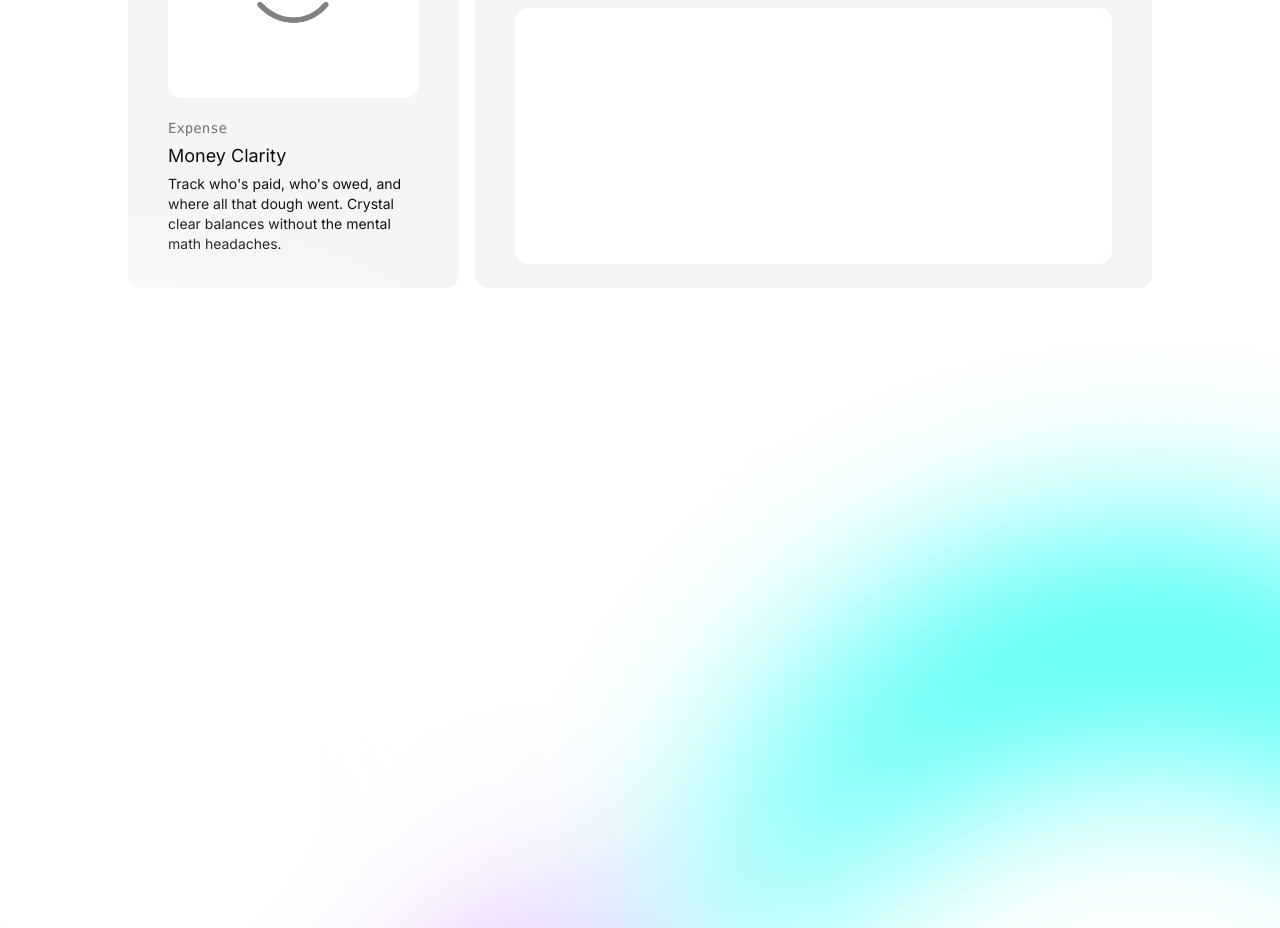
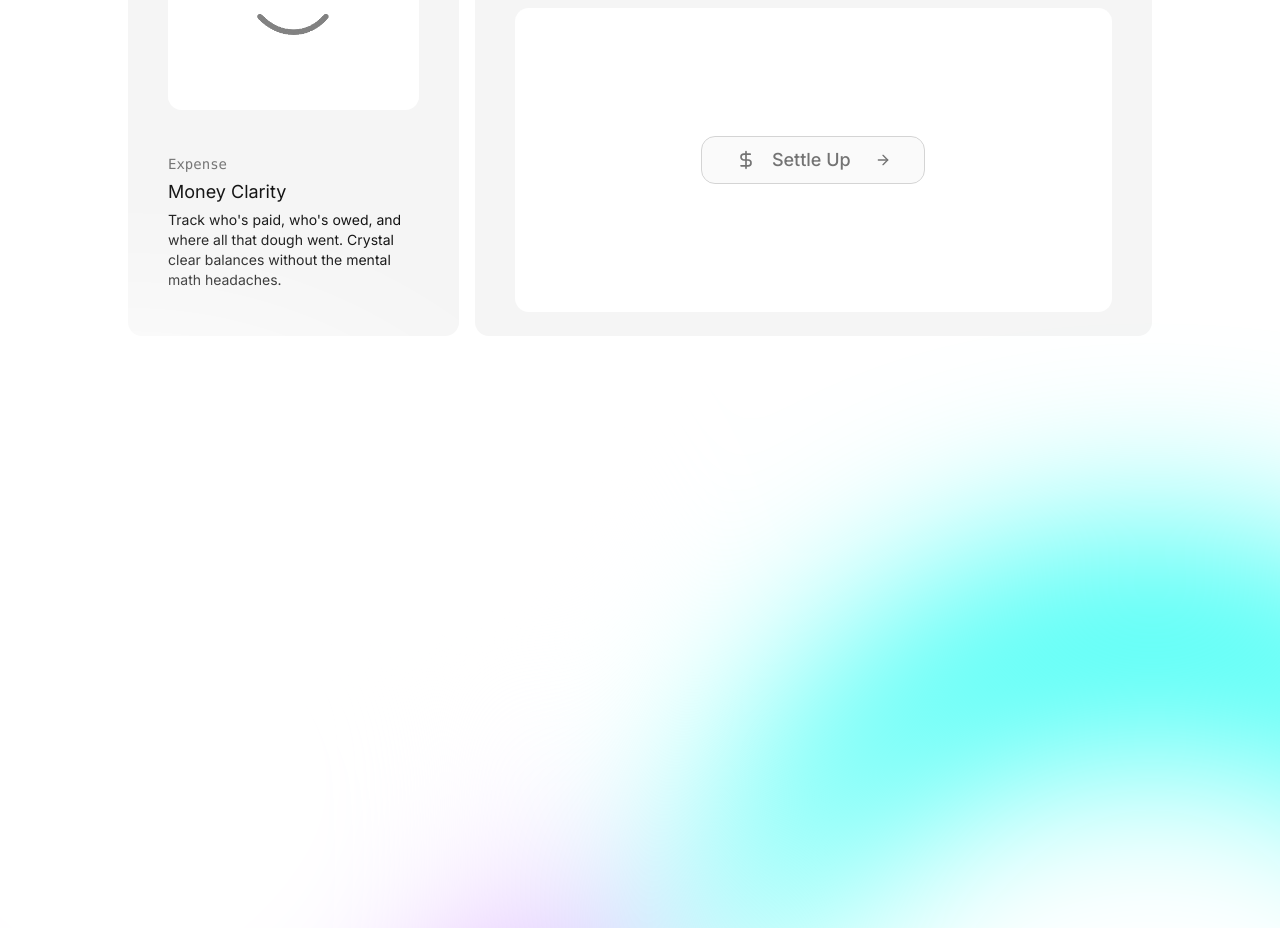
Before and after one commit to tusharchawre/doughSplit, a Next.js app in the folder apps/web/: page / in a window 1280 px wide. Shown: the part 1564-2492 px from the top of the page. Built offline with nearby package versions, Linux system fonts and the light colour scheme.

Commit message:
Web Done

```diff
--- a/apps/web/components/ui/gridElem/settleUp.tsx
+++ b/apps/web/components/ui/gridElem/settleUp.tsx
@@ -1,7 +1,7 @@
 import { AnimatePresence, motion } from "motion/react";
 import React, { useState } from "react";
 
-import { DollarSign, ArrowRight, User } from "lucide-react";
+import { DollarSign, ArrowRight, User, Check } from "lucide-react";
 import { CanvasRevealEffect } from "../canvas-reveal-effect";
 
 export const SettleUp = () => {
@@ -26,9 +26,79 @@ export const SettleUp = () => {
         className="relative mx-auto flex w-full flex-col items-center justify-center gap-4 overflow-hidden rounded-xl bg-white px-8 py-32 lg:flex-row"
       >
         <div className="relative z-20 flex w-full items-center justify-center">
-
+          <AnimatePresence mode="popLayout">
+            {!hover ? (
+              <motion.div
+                key="settleUp"
+                initial={{ opacity: 1, scale: 1 }}
+                animate={{ opacity: 1, scale: 1 }}
+                exit={{ opacity: 0, scale: 0 }}
+                transition={{
+                  duration: 0.3,
+                  type: "spring",
+                  stiffness: 300,
+                  damping: 30,
+                }}
+                className="flex h-12 w-56 items-center justify-center gap-4 rounded-xl border-[0.5px] border-neutral-300 bg-neutral-50 px-4"
+              >
+                <DollarSign size={20} className="text-neutral-500" />
+                <span className="text-lg font-medium text-neutral-500">
+                  Settle Up
+                </span>
+                <ArrowRight size={16} className="ml-2 text-neutral-500" />
+              </motion.div>
+            ) : (
+              <motion.div
+                key="checkmark"
+                initial={{ opacity: 0, scale: 0.5 }}
+                animate={{ opacity: 1, scale: 1 }}
+                exit={{ opacity: 0, scale: 0 }}
+                transition={{
+                  duration: 0.4,
+                  type: "spring",
+                  stiffness: 300,
+                  damping: 20,
+                }}
+                className="flex h-12 w-12 items-center justify-center rounded-xl border-[0.5px] border-cyan-300 bg-cyan-50"
+              >
+                <motion.div
+                  initial={{ scale: 0 }}
+                  animate={{ scale: 1 }}
+                  transition={{
+                    duration: 0.3,
+                    delay: 0.1,
+                    type: "spring",
+                    stiffness: 400,
+                  }}
+                >
+                  <Check size={24} className="text-cyan-500" />
+                </motion.div>
+              </motion.div>
+            )}
+          </AnimatePresence>
         </div>
 
+        <AnimatePresence>
+          {hover && (
+            <motion.div
+              initial={{ opacity: 0 }}
+              animate={{ opacity: 1 }}
+              exit={{ opacity: 0 }}
+              className="absolute inset-0 h-full w-full"
+            >
+              <CanvasRevealEffect
+                animationSpeed={5}
+                containerClassName="bg-white"
+                colors={[
+                  [59, 130, 246],
+                  [139, 92, 246],
+                ]}
+                opacities={[0.2, 0.2, 0.2, 0.2, 0.2, 0.4, 0.4, 0.4, 0.4, 1]}
+                dotSize={2}
+              />
+            </motion.div>
+          )}
+        </AnimatePresence>
 
         <div className="absolute inset-0 bg-white [mask-image:radial-gradient(400px_at_center,white,transparent)]" />
       </div>
```
